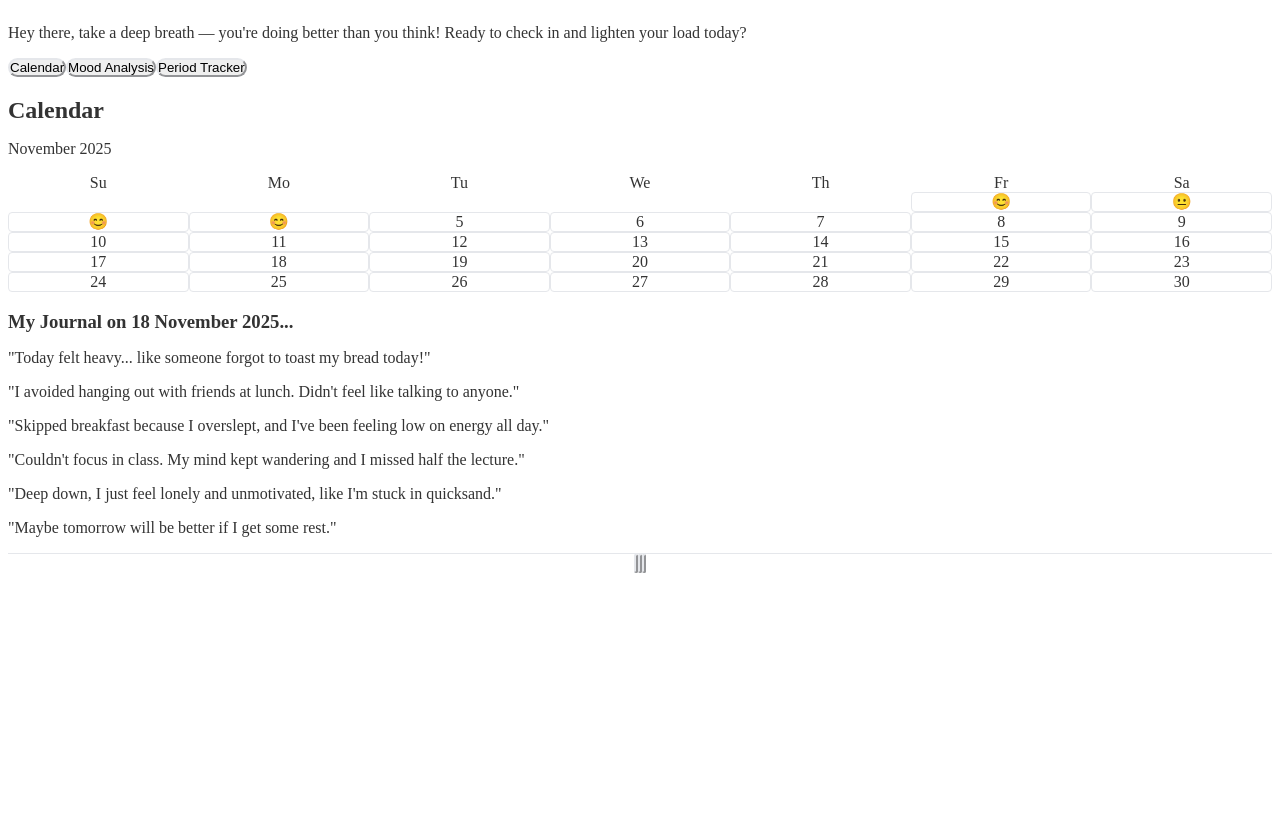
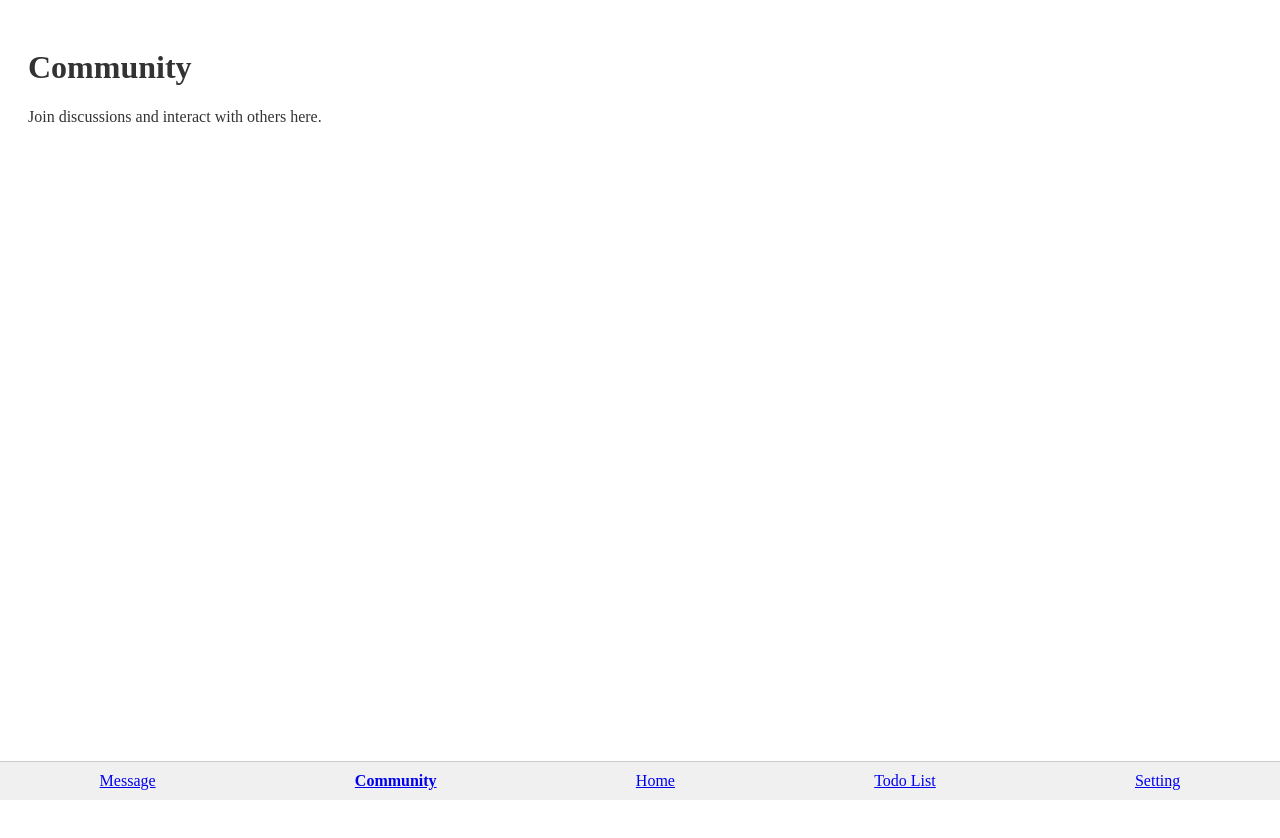
Before and after one commit to JYuenChia/student_lifestyle_LBG, a React (Vite) app in the folder frontend/: page /community in a window 1280 px wide. Shown: the top 838 px of the page. Before the commit the page ends 816 px from the top, so only its background shows below. Built offline with nearby package versions, Linux system fonts and the light colour scheme.

Commit message:
added homePage, CommunityPage, MessagePage, SettingPage, TodoListPage, created taskbar

```diff
--- a/frontend/package.json
+++ b/frontend/package.json
@@ -19,6 +19,7 @@
     "lucide-react": "^0.542.0",
     "react": "^19.1.1",
     "react-dom": "^19.1.1",
+    "react-router-dom": "^7.8.2",
     "tailwind-merge": "^3.3.1",
     "tailwindcss-animate": "^1.0.7"
   },
--- a/frontend/src/App.jsx
+++ b/frontend/src/App.jsx
@@ -1,5 +1,66 @@
+import { NavLink } from "react-router-dom";
 import Home from "./pages/Home.jsx";
 
 export default function App() {
-  return <Home />;
+  return (
+    <div style={{ minHeight: "100vh", position: "relative", paddingBottom: "60px" }}>
+      {/* Render the Home component or children above the task bar */}
+      <Home />
+      <nav
+        style={{
+          position: "fixed",
+          left: 0,
+          bottom: 0,
+          width: "100%",
+          display: "flex",
+          justifyContent: "space-around",
+          padding: "10px 0",
+          backgroundColor: "#f0f0f0",
+          borderTop: "1px solid #ccc",
+          zIndex: 100,
+        }}
+      >
+        <NavLink
+          to="/message"
+          style={({ isActive }) => ({
+            fontWeight: isActive ? "bold" : "normal",
+          })}
+        >
+          Message
+        </NavLink>
+        <NavLink
+          to="/community"
+          style={({ isActive }) => ({
+            fontWeight: isActive ? "bold" : "normal",
+          })}
+        >
+          Community
+        </NavLink>
+        <NavLink
+          to="/"
+          style={({ isActive }) => ({
+            fontWeight: isActive ? "bold" : "normal",
+          })}
+        >
+          Home
+        </NavLink>
+        <NavLink
+          to="/todolist"
+          style={({ isActive }) => ({
+            fontWeight: isActive ? "bold" : "normal",
+          })}
+        >
+          Todo List
+        </NavLink>
+        <NavLink
+          to="/setting"
+          style={({ isActive }) => ({
+            fontWeight: isActive ? "bold" : "normal",
+          })}
+        >
+          Setting
+        </NavLink>
+      </nav>
+    </div>
+  );
 }
--- a/frontend/src/main.jsx
+++ b/frontend/src/main.jsx
@@ -1,13 +1,54 @@
-import { StrictMode } from 'react'
-import { createRoot } from 'react-dom/client'
-import '@fontsource/inter'
-import '@fontsource/jetbrains-mono'
-import '@fontsource/source-serif-4'
-import './index.css'
-import App from './App.jsx'
+import { StrictMode } from 'react';
+import { createRoot } from 'react-dom/client';
+import '@fontsource/inter';
+import '@fontsource/jetbrains-mono';
+import '@fontsource/source-serif-4';
+import './index.css';
+import { BrowserRouter as Router, Routes, Route, NavLink } from 'react-router-dom';
+import MessagePage from './pages/Message.jsx';
+import CommunityPage from './pages/CommunityPage.jsx';
+import HomePage from './pages/Home.jsx';
+import TodoListPage from './pages/TodoListPage.jsx';
+import SettingPage from './pages/SettingPage.jsx';
+
+function MainLayout() {
+  return (
+    <div style={{ minHeight: "100vh", position: "relative", paddingBottom: "60px" }}>
+      <div style={{ padding: '20px' }}>
+        <Routes>
+          <Route path="/" element={<HomePage />} />
+          <Route path="/message" element={<MessagePage />} />
+          <Route path="/community" element={<CommunityPage />} />
+          <Route path="/todolist" element={<TodoListPage />} />
+          <Route path="/setting" element={<SettingPage />} />
+        </Routes>
+      </div>
+      <nav style={{
+        position: 'fixed',
+        left: 0,
+        bottom: 0,
+        width: '100%',
+        display: 'flex',
+        justifyContent: 'space-around',
+        padding: '10px 0',
+        backgroundColor: '#f0f0f0',
+        borderTop: '1px solid #ccc',
+        zIndex: 100,
+      }}>
+        <NavLink to="/message" style={({ isActive }) => ({ fontWeight: isActive ? 'bold' : 'normal' })}>Message</NavLink>
+        <NavLink to="/community" style={({ isActive }) => ({ fontWeight: isActive ? 'bold' : 'normal' })}>Community</NavLink>
+        <NavLink to="/" style={({ isActive }) => ({ fontWeight: isActive ? 'bold' : 'normal' })}>Home</NavLink>
+        <NavLink to="/todolist" style={({ isActive }) => ({ fontWeight: isActive ? 'bold' : 'normal' })}>Todo List</NavLink>
+        <NavLink to="/setting" style={({ isActive }) => ({ fontWeight: isActive ? 'bold' : 'normal' })}>Setting</NavLink>
+      </nav>
+    </div>
+  );
+}
 
 createRoot(document.getElementById('root')).render(
   <StrictMode>
-    <App />
-  </StrictMode>,
-)
+    <Router>
+      <MainLayout />
+    </Router>
+  </StrictMode>
+);
--- /dev/null
+++ b/frontend/src/pages/CommunityPage.jsx
@@ -0,0 +1,8 @@
+export default function CommunityPage() {
+  return (
+    <div>
+      <h1>Community</h1>
+      <p>Join discussions and interact with others here.</p>
+    </div>
+  );
+}
--- /dev/null
+++ b/frontend/src/pages/HomePage.jsx
@@ -0,0 +1,11 @@
+import React from "react";
+
+function HomePage() {
+  return (
+    <div>
+      <h1>Welcome to the Home Page!</h1>
+    </div>
+  );
+}
+
+export default HomePage;
--- /dev/null
+++ b/frontend/src/pages/Message.jsx
@@ -0,0 +1,8 @@
+export default function MessagePage() {
+  return (
+    <div>
+      <h1>Messages</h1>
+      <p>This is where your messages will appear.</p>
+    </div>
+  );
+}
--- /dev/null
+++ b/frontend/src/pages/SettingPage.jsx
@@ -0,0 +1,8 @@
+export default function SettingPage() {
+  return (
+    <div>
+      <h1>Settings</h1>
+      <p>Adjust your preferences and configurations here.</p>
+    </div>
+  );
+}
--- /dev/null
+++ b/frontend/src/pages/TodoListPage.jsx
@@ -0,0 +1,8 @@
+export default function TodoListPage() {
+  return (
+    <div>
+      <h1>Todo List</h1>
+      <p>Manage your tasks here.</p>
+    </div>
+  );
+}
```
Also changed, not shown: 2 other files (tests, documents, lock files or other folders).
